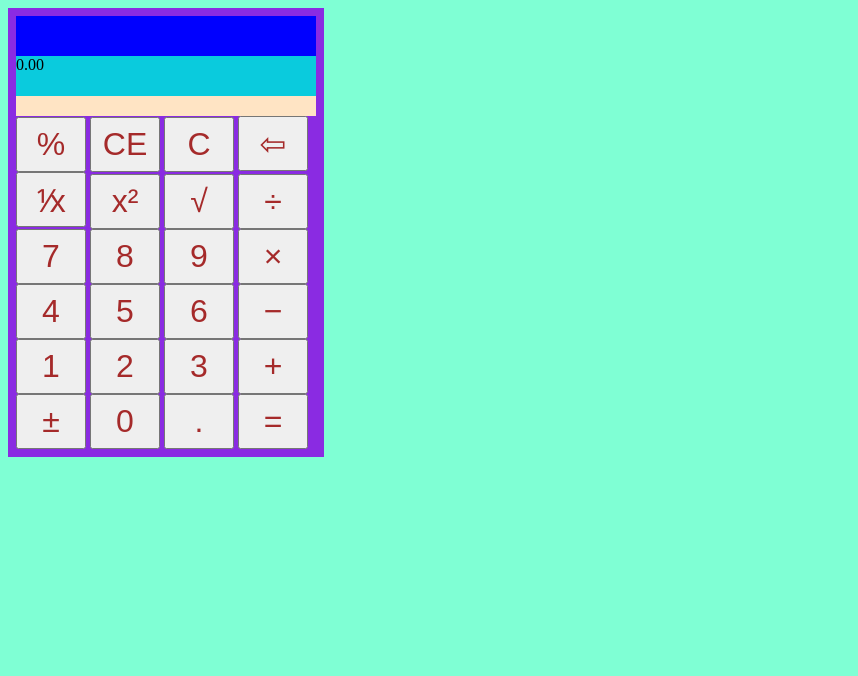
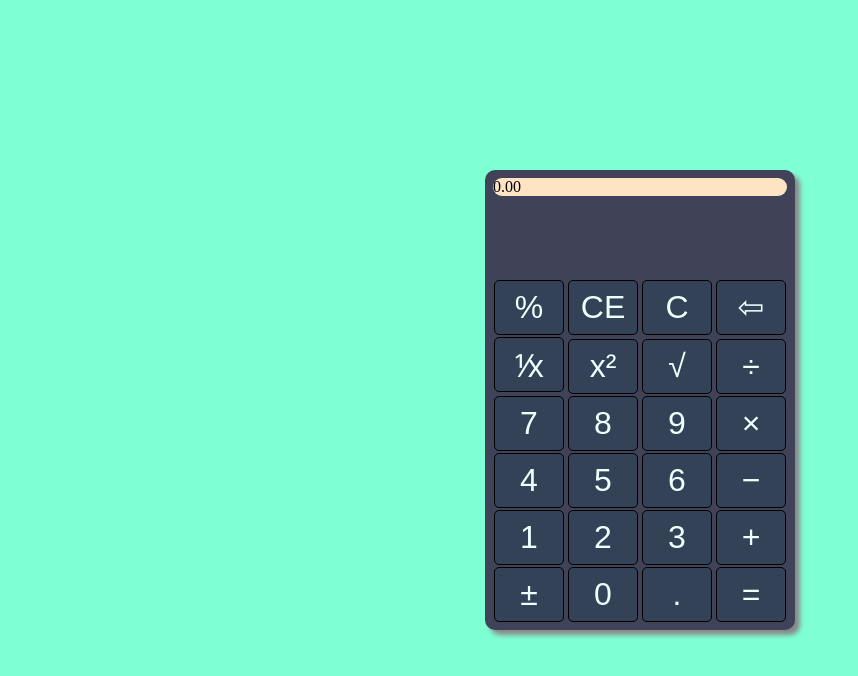
Before and after one commit to FrankMorro/calculator, a plain HTML site: page index.html in a window 1280 px wide. Shown: the whole page, without its empty margins (0-858 px from the left). Drawn offline with Linux system fonts and the light colour scheme.

Commit message:
Styling buttons and display

```diff
--- a/style.css
+++ b/style.css
@@ -1,32 +1,118 @@
 html {
+}
+*,
+*::before,
+*::after {
+  box-sizing: border-box;
+}
+
+body {
+  padding: 0;
+  margin: 0;
+  height: 100%;
   background-color: aquamarine;
+
+  /* display: flex;
+  justify-content: center;
+  align-items: center; */
+}
+
+.container {
+  display: flex;
+  flex-direction: column;
+  align-items: center;
+  justify-content: center;
+  align-content: center;
+  position: absolute;
+  top: 50%;
+  left: 50%;
+  transform: translate(-50%, -50%);
+  /* background: linear-gradient(to right, #00aaff, #00ff6c); */
+}
+
+.calculator {
+  display: flex;
+  flex-direction: column;
+  background-color: #404258;
+  padding: 8px;
+  width: 310px;
+  height: 460px;
+  align-items: center;
+  align-content: center;
+  border-radius: 10px;
+  box-shadow: 5px 5px 5px #888888;
 }
 
 .display {
   background-color: bisque;
-  height: 100px;
   display: flex;
   flex-direction: column;
+  width: 100%;
+  border-top-left-radius: 10px;
+  border-top-right-radius: 10px;
+  border-bottom-left-radius: 10px;
+  border-bottom-right-radius: 10px;
 }
 
-.display-history {
-  background-color: blue;
+.display-previous,
+.display-output {
+  background-color: rgb(40, 40, 42);
   height: 40px;
+  text-align: right;
+  color: aliceblue;
+  border: 1px solid rgb(40, 40, 42);
 }
-.display-text {
-  background-color: rgb(10, 203, 221);
-  height: 40px;
+
+.display-previous {
+  font-size: 18px;
+  padding: 8px;
+  border-top-left-radius: 10px;
+  border-top-right-radius: 10px;
+}
+
+.display-output {
+  flex: 1;
+  justify-content: center;
+  padding: 10px;
+  font-size: 2em;
+  border-bottom-left-radius: 10px;
+  border-bottom-right-radius: 10px;
+}
+
+.keypad {
+  display: flex;
+  flex-direction: column;
+  justify-content: space-between;
+  gap: 2px;
+  margin-top: auto;
 }
 
 .keypad-button {
+  width: 100%;
   width: 70px;
   height: 55px;
-  font-size: xx-large;
+  font-size: 2rem;
+  border: 1px solid black;
   color: brown;
+  border-radius: 5px;
+  cursor: pointer;
+  outline: none;
+  background-color: #334257;
+  color: azure;
 }
 
-.calculator {
-  background-color: blueviolet;
-  padding: 8px;
-  width: 300px;
+.keypad-button:hover {
+  background-color: #548ca8;
+  color: #eeeeee;
 }
+
+.digit {
+  background-color: #6b728e;
+}
+
+.keypad-button:active {
+  background-color: #0b2447;
+  transform: scale(0.95);
+  color: #476072;
+  /* box-shadow: inset 0px 0px 5px #888; */
+}
```
